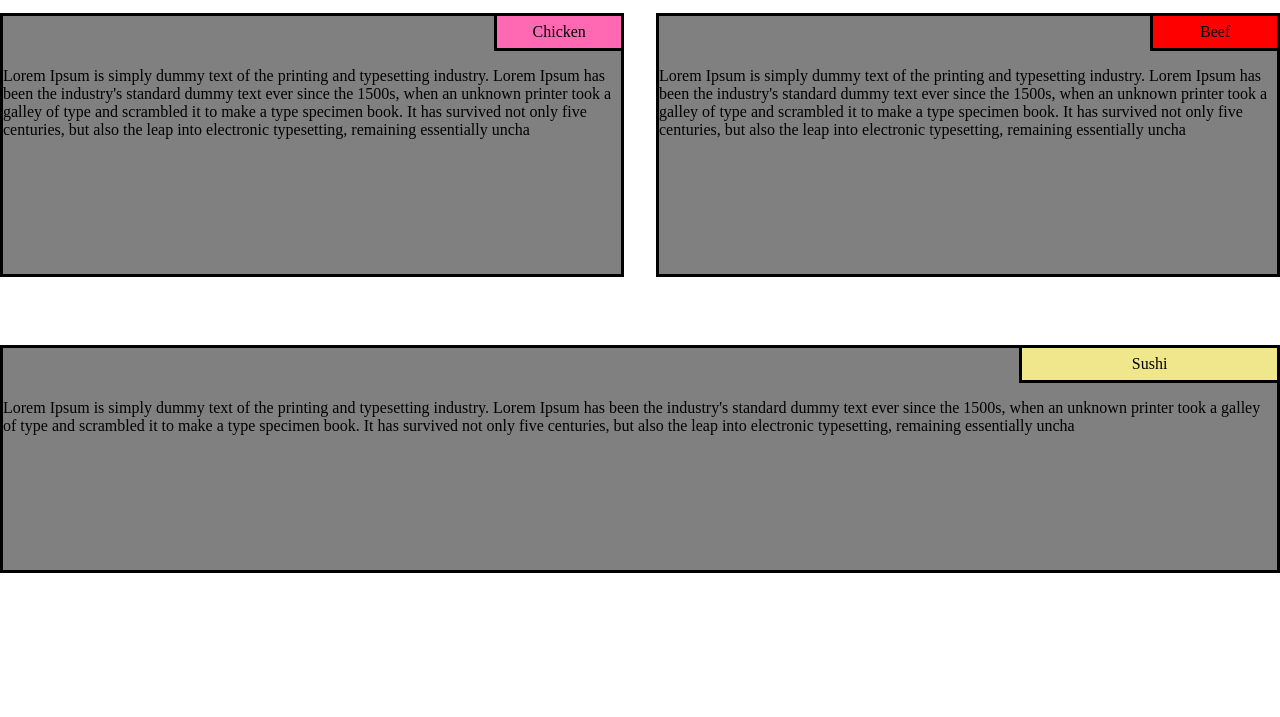
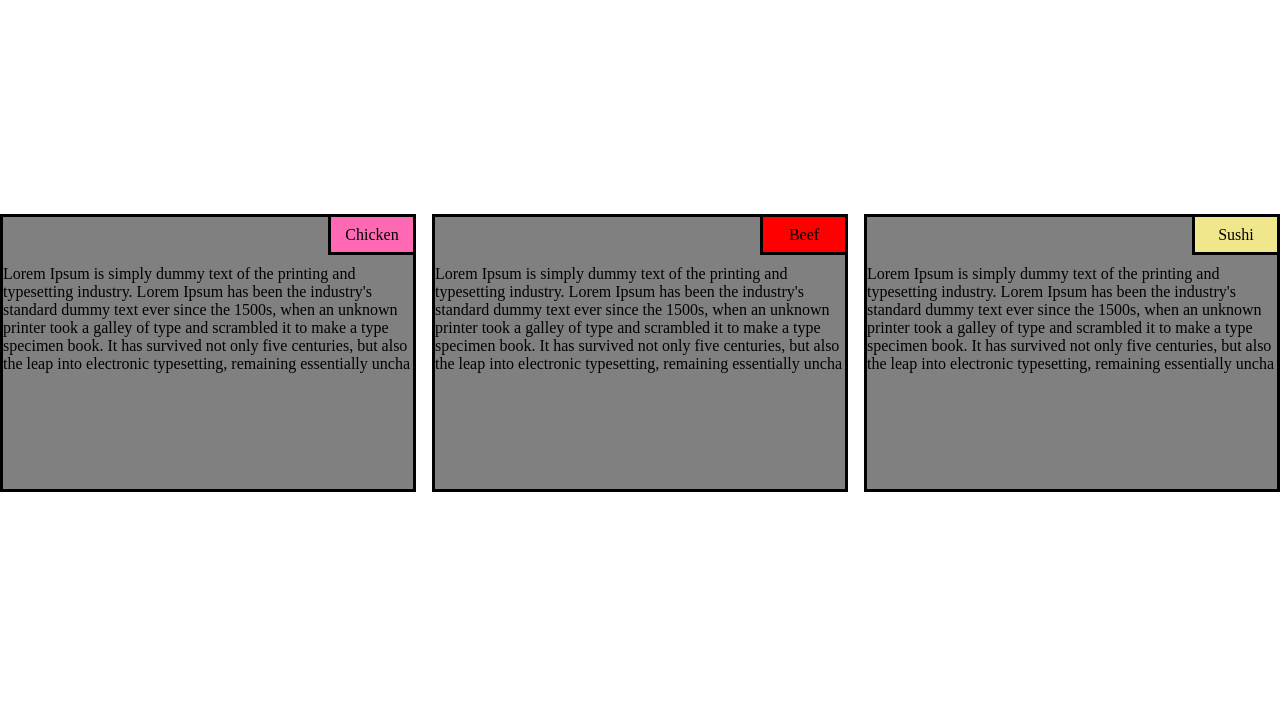
Before and after one commit to rokasmsng/2020-09-30KlasesDarbas, a plain HTML site: page index.html in a window 1280 px wide. Shown: the part 83-800 px from the top of the page. Drawn offline with Linux system fonts and the light colour scheme.

Commit message:
Add files via upload

```diff
--- a/index.html
+++ b/index.html
@@ -14,11 +14,10 @@
 </header>
 <div class="threebox">
     <div class="chickenfather">
-        <div class="justifyend">
-            <div class="justify" id="chickenbox2"><p>Chicken</p></div>
-        </div>
+        <div class="justify" id="chickenbox2"><p>Chicken</p></div>
         <div>
-            <div><p>Lorem Ipsum is simply dummy text of the printing and typesetting industry. Lorem Ipsum has been the
+            <div class="text"><p>Lorem Ipsum is simply dummy text of the printing and typesetting industry. Lorem Ipsum
+                has been the
                 industry's standard dummy text ever since the 1500s, when an unknown printer took a galley of type and
                 scrambled it to make a type specimen book. It has survived not only five centuries, but also the leap
                 into
@@ -27,30 +26,25 @@
     </div>
 
     <div class="beeffather">
-        <div class="box" id="beefbox">
-            <div class="justifyend">
-                <div class="justify" id="beefbox2"><p>Beef</p></div>
-            </div>
-            <div><p>Lorem Ipsum is simply dummy text of the printing and typesetting industry. Lorem Ipsum has been the
-                industry's standard dummy text ever since the 1500s, when an unknown printer took a galley of type and
-                scrambled it to make a type specimen book. It has survived not only five centuries, but also the leap
-                into
-                electronic typesetting, remaining essentially uncha</p></div>
-        </div>
-    </div>
-
-    <div class="sushifather">
-        <div class="justifyend">
-            <div class="justify" id="sushibox2"><p>Sushi</p></div>
-        </div>
-        <div><p>Lorem Ipsum is simply dummy text of the printing and typesetting industry. Lorem Ipsum has been the
+        <div class="justify" id="beefbox2"><p>Beef</p></div>
+        <div class="text"><p>Lorem Ipsum is simply dummy text of the printing and typesetting industry. Lorem Ipsum has
+            been the
             industry's standard dummy text ever since the 1500s, when an unknown printer took a galley of type and
             scrambled it to make a type specimen book. It has survived not only five centuries, but also the leap
             into
             electronic typesetting, remaining essentially uncha</p></div>
     </div>
+
+
+<div class="sushifather">
+    <div class="justify" id="sushibox2"><p>Sushi</p></div>
+    <div class="text"><p>Lorem Ipsum is simply dummy text of the printing and typesetting industry. Lorem Ipsum has been
+        the
+        industry's standard dummy text ever since the 1500s, when an unknown printer took a galley of type and
+        scrambled it to make a type specimen book. It has survived not only five centuries, but also the leap
+        into
+        electronic typesetting, remaining essentially uncha</p></div>
 </div>
-
 </div>
 </body>
 </html>
--- a/style.css
+++ b/style.css
@@ -14,6 +14,7 @@
         height: 10%;
         display: flex;
         justify-content: center;
+        align-items: center;
         margin-bottom: 1em;
     }
 
@@ -22,6 +23,7 @@
         display: flex;
         flex-wrap: wrap;
         height: 85%;
+        width: 100%;
     }
 
     #chickenbox2 {
@@ -46,22 +48,22 @@
     }
 
     .justify {
+        float: right;
+        width: 100%;
+        height: 35px;
         display: flex;
         justify-content: center;
         align-items: center;
 
     }
 
-    .justifyend {
-        width: 100%;
-        height: 35px;
-        display: flex;
-        justify-content: end;
+    .text {
+        margin-top: 3em;
     }
 
     .chickenfather {
         background-color: grey;
-        height: 30%;
+        height: auto;
         width: 100%;
         margin-bottom: 1em;
         border: 3px solid black;
@@ -69,7 +71,7 @@
 
     .beeffather {
         background-color: grey;
-        height: 30%;
+        height: auto;
         width: 100%;
         margin-bottom: 1em;
         border: 3px solid black;
@@ -77,13 +79,13 @@
 
     .sushifather {
         background-color: grey;
-        height: 30%;
+        height: auto;
         width: 100%;
         border: 3px solid black;
     }
 }
 
-@media (min-width: 768px) {
+@media (min-width: 768px) and (max-width: 1024px){
     html, body {
         background-color: white;
         height: 100%;
@@ -95,6 +97,7 @@
         height: 10%;
         display: flex;
         justify-content: center;
+        align-items: center;
         margin-bottom: 1em;
     }
 
@@ -126,18 +129,17 @@
     }
 
     .justify {
+        float: right;
+        width: 100%;
+        height: 35px;
         display: flex;
         justify-content: center;
         align-items: center;
 
     }
 
-    .justifyend {
-        width: 100%;
-        height: 35px;
-        display: flex;
-        justify-content: end;
-        margin-bottom: 1em;
+    .text {
+        margin-top: 3em;
     }
 
     .chickenfather {
@@ -162,3 +164,85 @@
     }
 
 }
+@media (min-width: 1025px) {
+    html, body {
+        background-color: white;
+        height: 100%;
+    }
+
+    header {
+        background-color: white;
+        width: 100%;
+        height: 10%;
+        display: flex;
+        justify-content: center;
+        align-items: center;
+        margin-bottom: 1em;
+    }
+
+    .threebox {
+        background-color: white;
+        display: flex;
+        align-items: center;
+        height: 85%;
+        width: 100%;
+    }
+
+    #chickenbox2 {
+        background-color: hotpink;
+        width: 20%;
+        border-bottom: 3px solid black;
+        border-left: 3px solid black;
+    }
+
+    #beefbox2 {
+        background-color: red;
+        width: 20%;
+        border-bottom: 3px solid black;
+        border-left: 3px solid black;
+    }
+
+    #sushibox2 {
+        background-color: khaki;
+        width: 20%;
+        border-bottom: 3px solid black;
+        border-left: 3px solid black;
+    }
+
+    .justify {
+        float: right;
+        width: 100%;
+        height: 35px;
+        display: flex;
+        justify-content: center;
+        align-items: center;
+
+    }
+
+    .text {
+        margin-top: 3em;
+    }
+
+    .chickenfather {
+        background-color: grey;
+        height: 40%;
+        width: 100%;
+        margin-right: 1em;
+        border: 3px solid black;
+    }
+
+    .beeffather {
+        background-color: grey;
+        height: 40%;
+        width: 100%;
+        margin-right: 1em;
+        border: 3px solid black;
+    }
+
+    .sushifather {
+        background-color: grey;
+        height: 40%;
+        width: 100%;
+        border: 3px solid black;
+    }
+}
```
